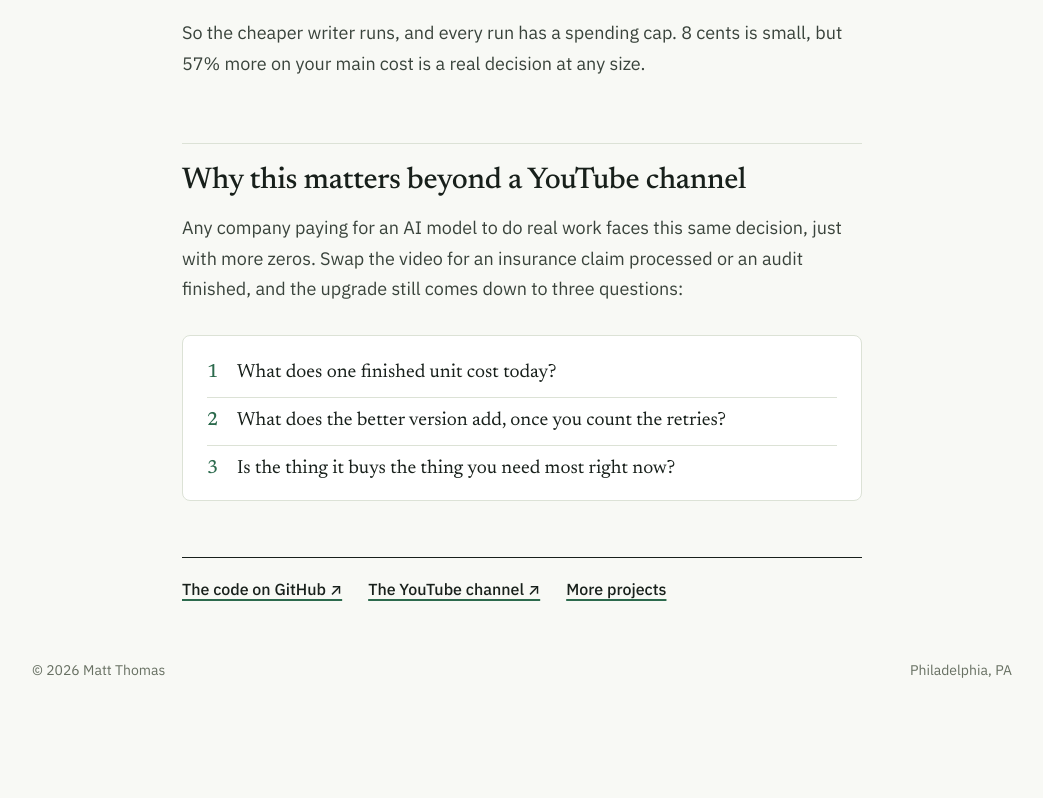
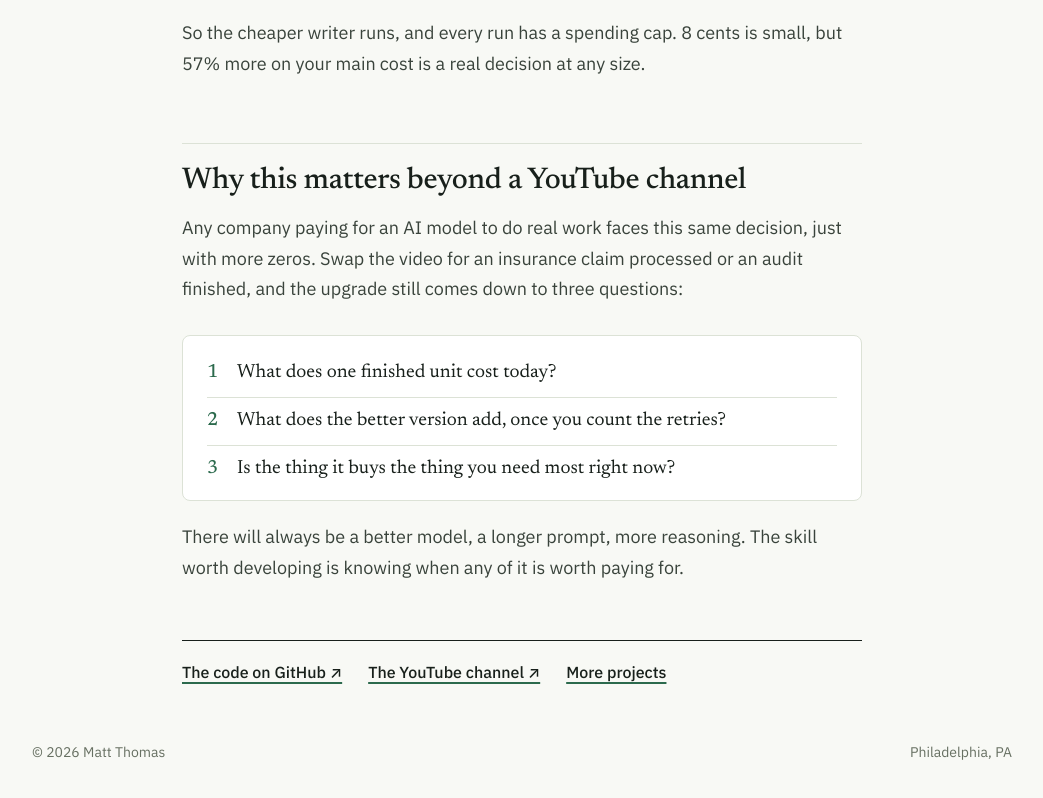
Before and after one commit to mattthomas7641/mattthomas7641.github.io, a plain HTML site: page writing/prompt-cost/index.html in a window 1280 px wide. Shown: the part 3795-4593 px from the top of the page, without its empty margins (118-1161 px from the left). Before the commit the page ends 4533 px from the top, so only its background shows below. Drawn offline with Linux system fonts and the light colour scheme.

Commit message:
Writing: closing line for the cost essay

```diff
--- a/writing/prompt-cost/index.html
+++ b/writing/prompt-cost/index.html
@@ -217,6 +217,7 @@ footer{max-width:980px;margin:56px auto 0;color:var(--muted);font-size:14px;disp
     <li>Is the thing it buys the thing you need most right now?</li>
   </ol>
 </figure>
+<p>There will always be a better model, a longer prompt, more reasoning. The skill worth developing is knowing when any of it is worth paying for.</p>
   </div>
   <p class="more">
     <a href="https://github.com/mattthomas7641/newsletter-video-pipeline">The code on GitHub ↗</a>
```
